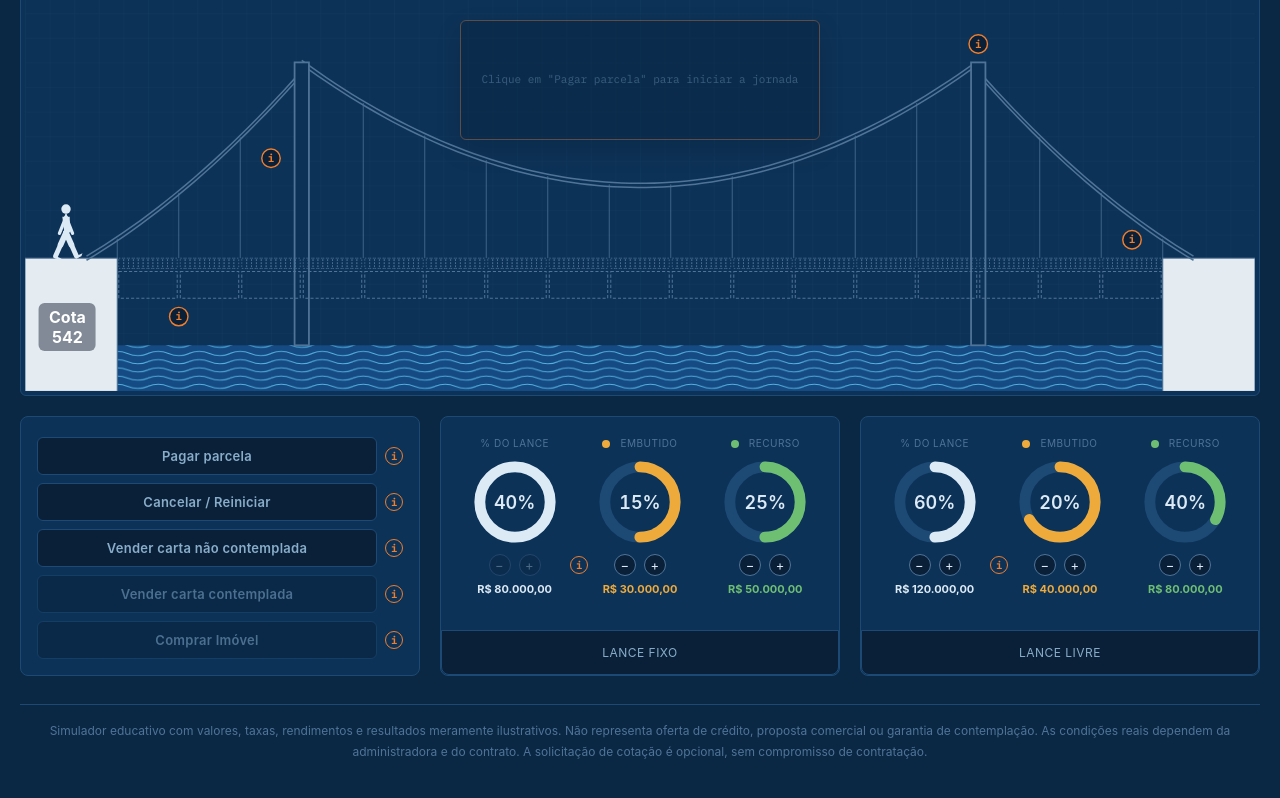
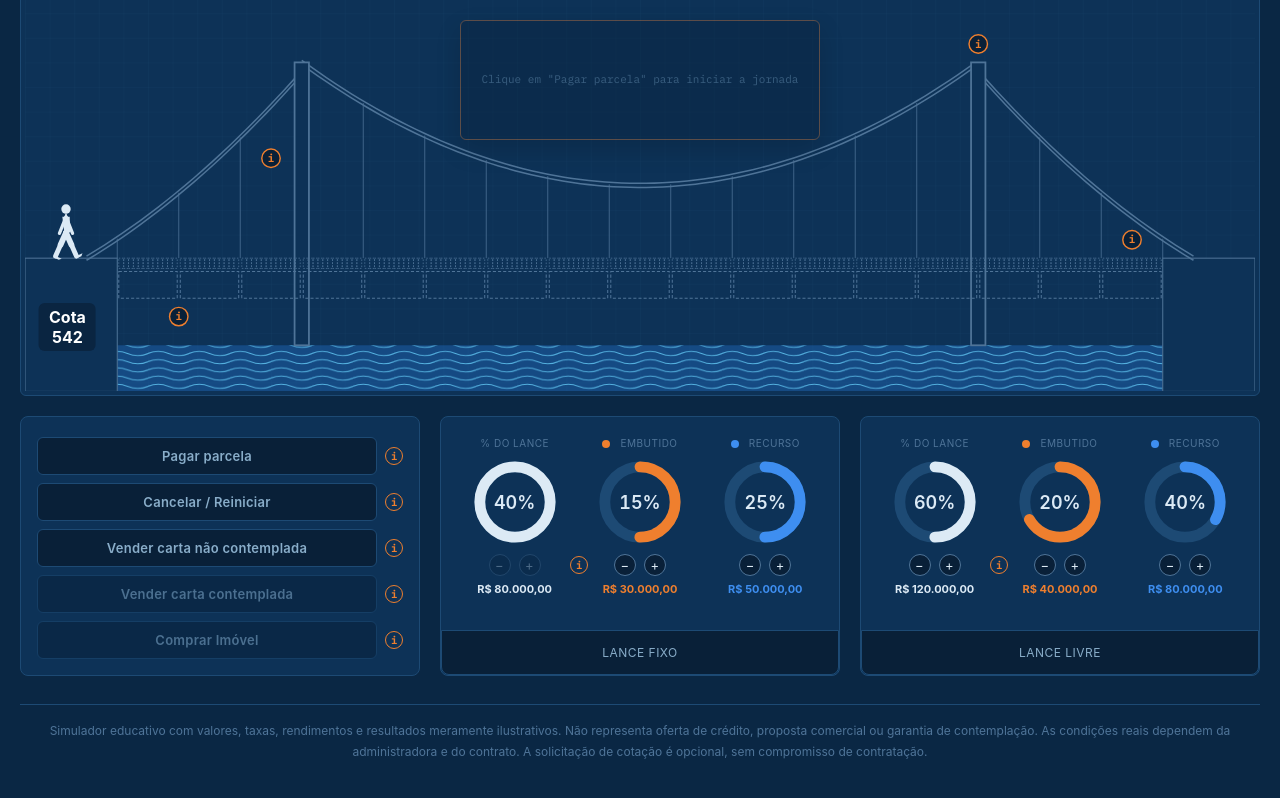
Before and after one commit to chaklian/200k, a plain HTML site: page index.html in a window 1280 px wide. Shown: the part 234-1032 px from the top of the page. Drawn offline with Linux system fonts and the light colour scheme.

Commit message:
Ajusta cores do simulador: embutido laranja, recurso azul, chão igual ao poste
Troca a cor do Embutido (Lance Fixo/Livre) de âmbar para laranja (mesma
cor dos ícones "i" da jornada guiada), a cor do Recurso de verde para
azul (mesmo tom do envelope de "carta contemplada"), e o fundo dos
blocos de ancoragem (chão) de cinza-claro para a mesma cor dos postes
da ponte, reduzindo o contraste excessivo.

Co-Authored-By: Claude Sonnet 5 <noreply@anthropic.com>
Claude-Session: https://claude.ai/code/session_01ShgENfnF847RuzZLKfYako

```diff
--- a/index.html
+++ b/index.html
@@ -725,28 +725,28 @@ button.danger{color:var(--redline);border-color:var(--redline)}
              (Embutido), mesma caixa fixa de sempre. -->
         <span class="card-marker-icon lance-donut-marker" id="marcoLanceFixo" data-marker="lance-fixo">i</span>
         <div class="lance-donut-col">
-          <div class="dlabel"><span class="dot" style="background:var(--amber)"></span>Embutido</div>
+          <div class="dlabel"><span class="dot" style="background:var(--marker-orange)"></span>Embutido</div>
           <div class="lance-donut-wrap">
             <svg viewBox="0 0 68 68">
               <circle class="lance-donut-track" cx="34" cy="34" r="26"/>
-              <circle class="lance-donut-progress" id="fixoEmbutidoDonut" cx="34" cy="34" r="26" stroke="var(--amber)" stroke-dasharray="163.363" stroke-dashoffset="0"/>
+              <circle class="lance-donut-progress" id="fixoEmbutidoDonut" cx="34" cy="34" r="26" stroke="var(--marker-orange)" stroke-dasharray="163.363" stroke-dashoffset="0"/>
             </svg>
             <div class="lance-donut-center"><span id="fixoEmbutidoVal">15</span>%</div>
           </div>
           <div class="lance-donut-stepper" id="fixoEmbutidoStepper"></div>
-          <div class="valor-out"><b id="fixoEmbutidoValorOut" style="color:var(--amber)">R$ 0,00</b></div>
+          <div class="valor-out"><b id="fixoEmbutidoValorOut" style="color:var(--marker-orange)">R$ 0,00</b></div>
         </div>
         <div class="lance-donut-col">
-          <div class="dlabel"><span class="dot" style="background:var(--paid)"></span>Recurso</div>
+          <div class="dlabel"><span class="dot" style="background:var(--sell-blue)"></span>Recurso</div>
           <div class="lance-donut-wrap">
             <svg viewBox="0 0 68 68">
               <circle class="lance-donut-track" cx="34" cy="34" r="26"/>
-              <circle class="lance-donut-progress" id="fixoRecursoDonut" cx="34" cy="34" r="26" stroke="var(--paid)" stroke-dasharray="163.363" stroke-dashoffset="0"/>
+              <circle class="lance-donut-progress" id="fixoRecursoDonut" cx="34" cy="34" r="26" stroke="var(--sell-blue)" stroke-dasharray="163.363" stroke-dashoffset="0"/>
             </svg>
             <div class="lance-donut-center"><span id="fixoRecursoVal">25</span>%</div>
           </div>
           <div class="lance-donut-stepper" id="fixoRecursoStepper"></div>
-          <div class="valor-out"><b id="fixoRecursoValorOut" style="color:var(--paid)">R$ 0,00</b></div>
+          <div class="valor-out"><b id="fixoRecursoValorOut" style="color:var(--sell-blue)">R$ 0,00</b></div>
         </div>
       </div>
       <input type="range" id="fixoTotalPct" min="0" max="40" step="1" value="40" disabled class="lance-range-hidden">
@@ -781,28 +781,28 @@ button.danger{color:var(--redline);border-color:var(--redline)}
              (Embutido), mesma caixa fixa de sempre. -->
         <span class="card-marker-icon lance-donut-marker" id="marcoLanceLivre" data-marker="lance-livre">i</span>
         <div class="lance-donut-col">
-          <div class="dlabel"><span class="dot" style="background:var(--amber)"></span>Embutido</div>
+          <div class="dlabel"><span class="dot" style="background:var(--marker-orange)"></span>Embutido</div>
           <div class="lance-donut-wrap">
             <svg viewBox="0 0 68 68">
               <circle class="lance-donut-track" cx="34" cy="34" r="26"/>
-              <circle class="lance-donut-progress" id="livreEmbutidoDonut" cx="34" cy="34" r="26" stroke="var(--amber)" stroke-dasharray="163.363" stroke-dashoffset="0"/>
+              <circle class="lance-donut-progress" id="livreEmbutidoDonut" cx="34" cy="34" r="26" stroke="var(--marker-orange)" stroke-dasharray="163.363" stroke-dashoffset="0"/>
             </svg>
             <div class="lance-donut-center"><span id="livreEmbutidoVal">20</span>%</div>
           </div>
           <div class="lance-donut-stepper" id="livreEmbutidoStepper"></div>
-          <div class="valor-out"><b id="livreEmbutidoValorOut" style="color:var(--amber)">R$ 0,00</b></div>
+          <div class="valor-out"><b id="livreEmbutidoValorOut" style="color:var(--marker-orange)">R$ 0,00</b></div>
         </div>
         <div class="lance-donut-col">
-          <div class="dlabel"><span class="dot" style="background:var(--paid)"></span>Recurso</div>
+          <div class="dlabel"><span class="dot" style="background:var(--sell-blue)"></span>Recurso</div>
           <div class="lance-donut-wrap">
             <svg viewBox="0 0 68 68">
               <circle class="lance-donut-track" cx="34" cy="34" r="26"/>
-              <circle class="lance-donut-progress" id="livreRecursoDonut" cx="34" cy="34" r="26" stroke="var(--paid)" stroke-dasharray="163.363" stroke-dashoffset="0"/>
+              <circle class="lance-donut-progress" id="livreRecursoDonut" cx="34" cy="34" r="26" stroke="var(--sell-blue)" stroke-dasharray="163.363" stroke-dashoffset="0"/>
             </svg>
             <div class="lance-donut-center"><span id="livreRecursoVal">40</span>%</div>
           </div>
           <div class="lance-donut-stepper" id="livreRecursoStepper"></div>
-          <div class="valor-out"><b id="livreRecursoValorOut" style="color:var(--paid)">R$ 0,00</b></div>
+          <div class="valor-out"><b id="livreRecursoValorOut" style="color:var(--sell-blue)">R$ 0,00</b></div>
         </div>
       </div>
       <input type="range" id="livrePct" min="40" max="80" step="1" value="60" class="lance-range-hidden">
@@ -1866,7 +1866,7 @@ function drawStructure(){
   // stretched out to the edges of the canvas
   var anchG = document.getElementById('anchorages');
   [[0,90],[1110,90]].forEach(function(pair){
-    anchG.appendChild(el('rect', {x:pair[0], y:SLAB_Y, width:pair[1], height:GROUND_BOTTOM-SLAB_Y, fill:'var(--concrete)', stroke:'var(--ink-faint)'}));
+    anchG.appendChild(el('rect', {x:pair[0], y:SLAB_Y, width:pair[1], height:GROUND_BOTTOM-SLAB_Y, fill:'var(--canvas)', stroke:'var(--ink-faint)'}));
   });
 
   // human-scale figure standing on the ground, level with the slab —
```
